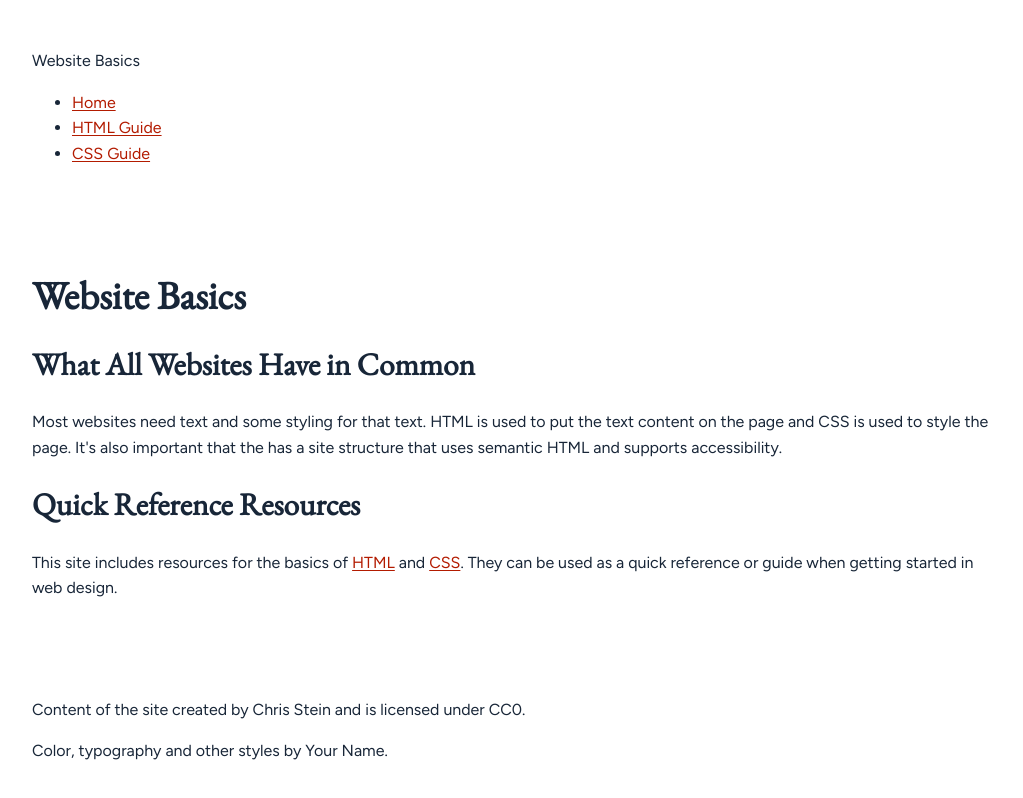
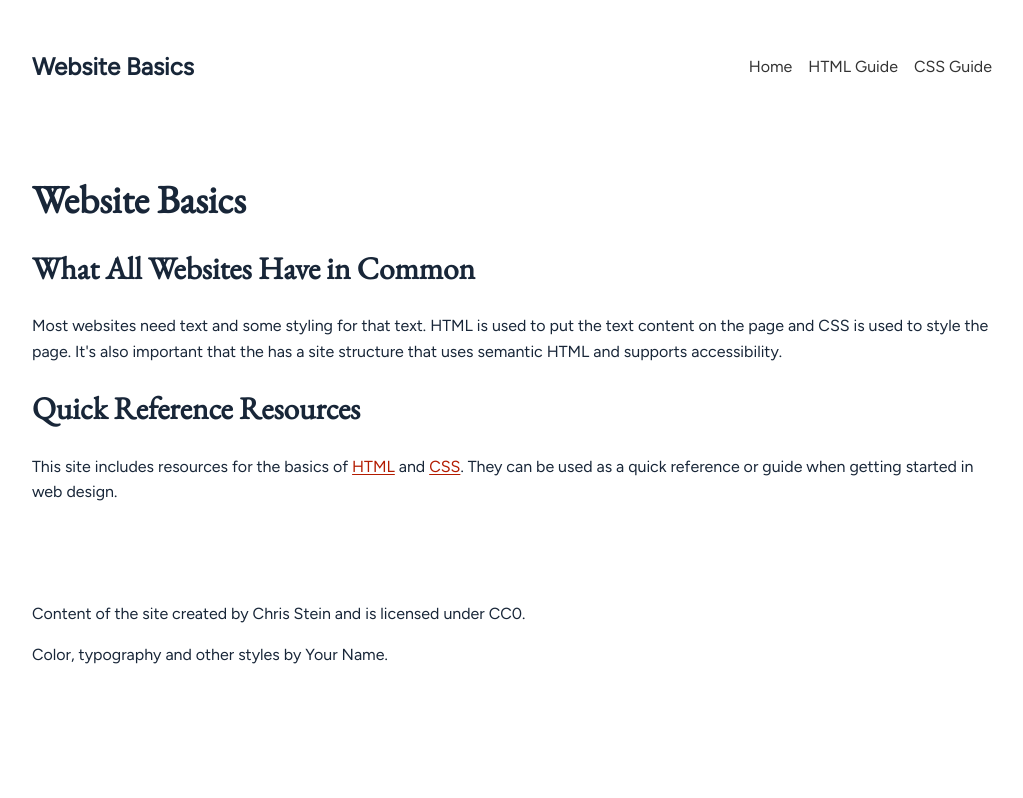
Before and after one commit to salinafu/project1-website-basics, a plain HTML site: page index.html in a window 1280 px wide. Shown: the whole page, without its empty margins (128-1151 px from the left). Drawn offline with nearby package versions, Linux system fonts and the light colour scheme.

Commit message:
added navigation css

```diff
--- a/style.css
+++ b/style.css
@@ -9,6 +9,39 @@ html {
   line-height: 1.6;
   color: #182638;
   background-color: #FFFFFF;
+}
+
+header {
+  display: flex;
+  justify-content: space-between; /* site title left, nav right */
+  align-items: center;           /* vertical centering */
+  padding: 1rem;
+}
+
+/* Styles the site title at the top of the header */
+.site-title {
+  font-size: 1.5rem;
+  font-weight: bold;
+}
+
+nav ul {
+  list-style: none;   /* remove bullets */
+  margin: 0;
+  padding: 0;
+  display: flex;      /* horizontal layout for links */
+  gap: 1rem;          /* space between items */
+}
+
+nav a {
+  text-decoration: none;
+  color:
+#333;
+  font-weight: 500;
+}
+
+nav a:hover {
+  color:
+#0066cc; /* hover color */
 }
 
 body {
```
